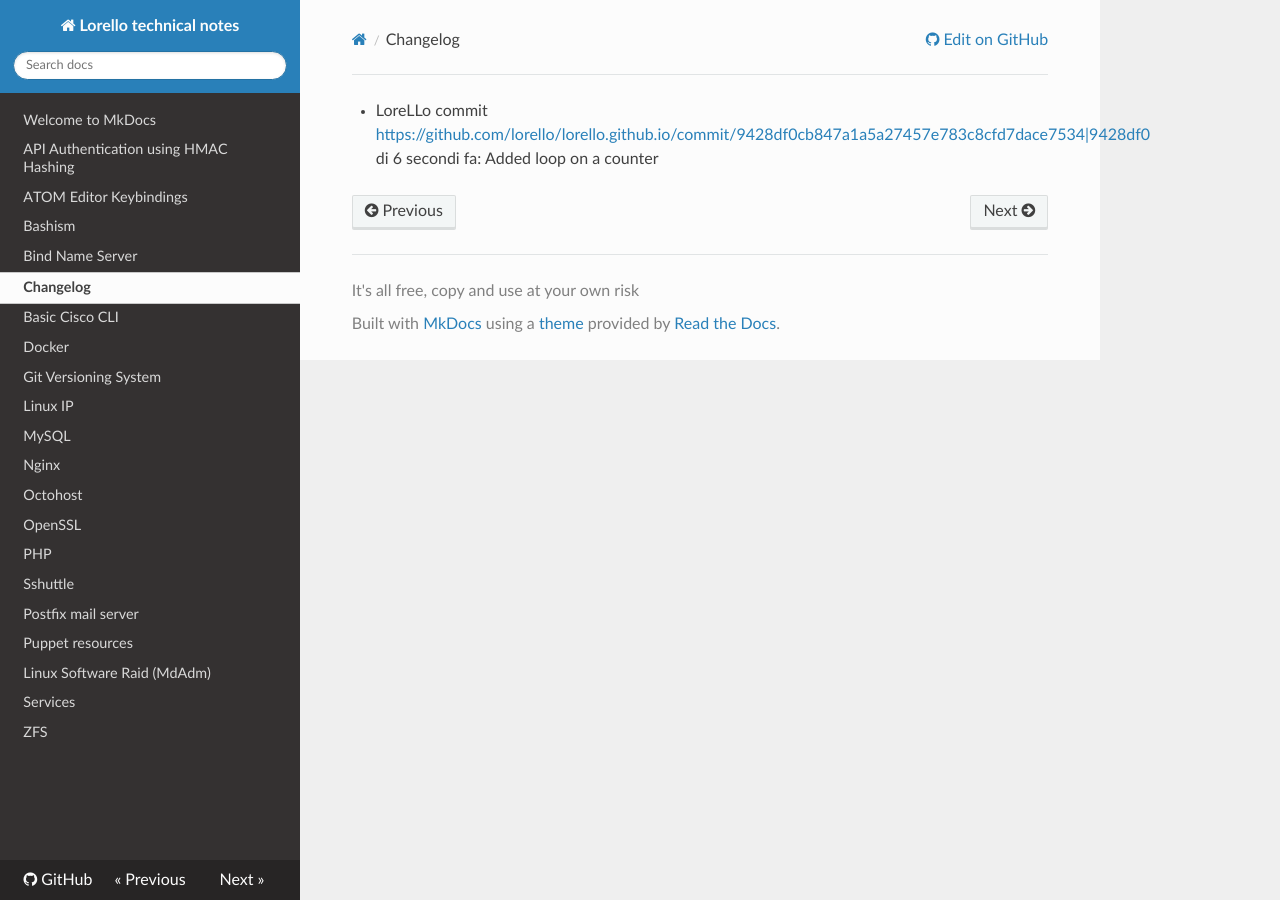
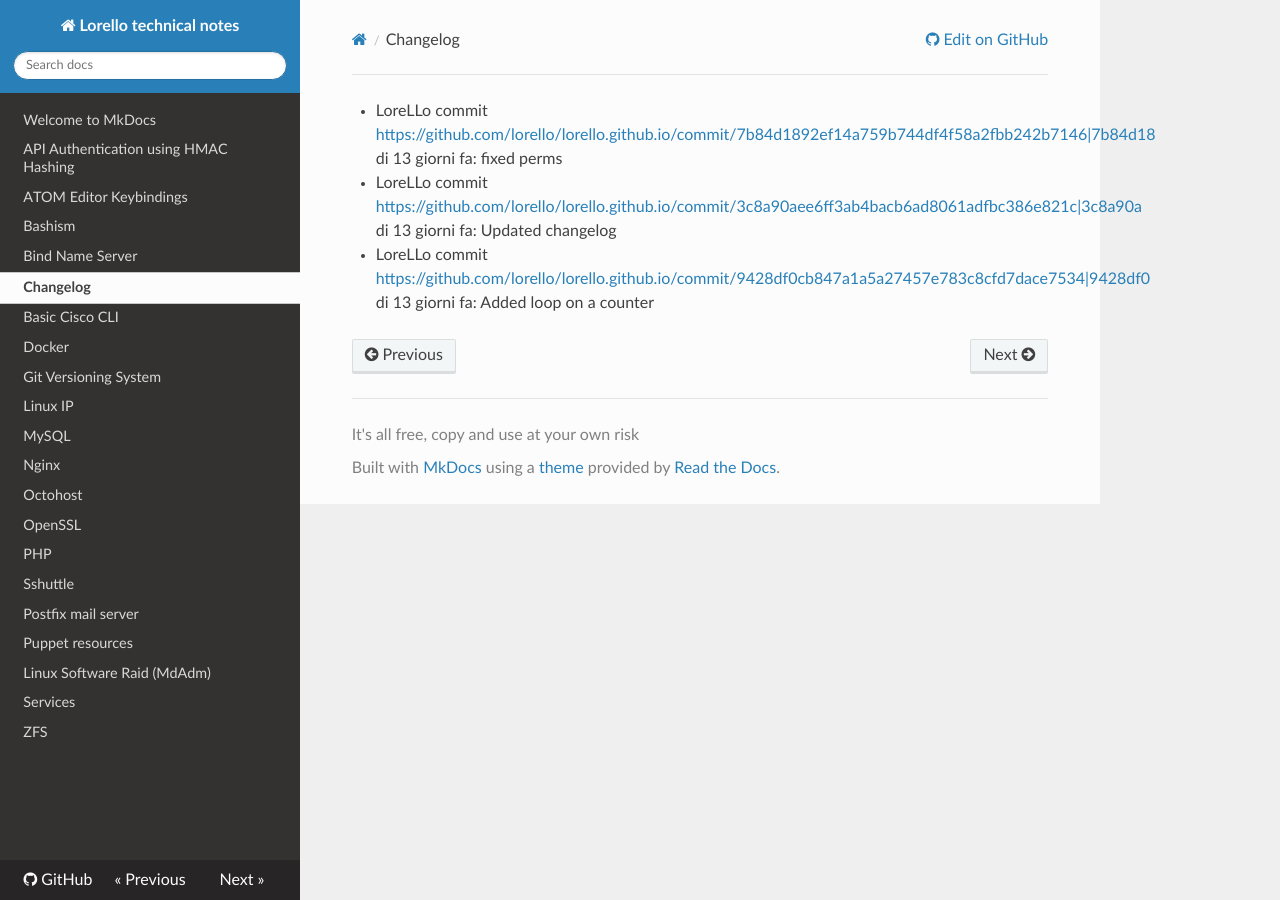
Before and after one commit to lorello/lorello.github.io, an MkDocs documentation site: the page built from docs/changelog.md, in a window 1280 px wide. Built offline with MkDocs 1.6.1, drawn with Linux system fonts in a browser that asks for light colours; nearby versions of some CDN libraries.

Commit message:
Updated changelog

```diff
--- a/docs/changelog.md
+++ b/docs/changelog.md
@@ -1 +1,3 @@
-* LoreLLo commit <https://github.com/lorello/lorello.github.io/commit/9428df0cb847a1a5a27457e783c8cfd7dace7534|9428df0> di 6 secondi fa: Added loop on a counter
+* LoreLLo commit <https://github.com/lorello/lorello.github.io/commit/7b84d1892ef14a759b744df4f58a2fbb242b7146|7b84d18> di 13 giorni fa: fixed perms
+* LoreLLo commit <https://github.com/lorello/lorello.github.io/commit/3c8a90aee6ff3ab4bacb6ad8061adfbc386e821c|3c8a90a> di 13 giorni fa: Updated changelog
+* LoreLLo commit <https://github.com/lorello/lorello.github.io/commit/9428df0cb847a1a5a27457e783c8cfd7dace7534|9428df0> di 13 giorni fa: Added loop on a counter
```
